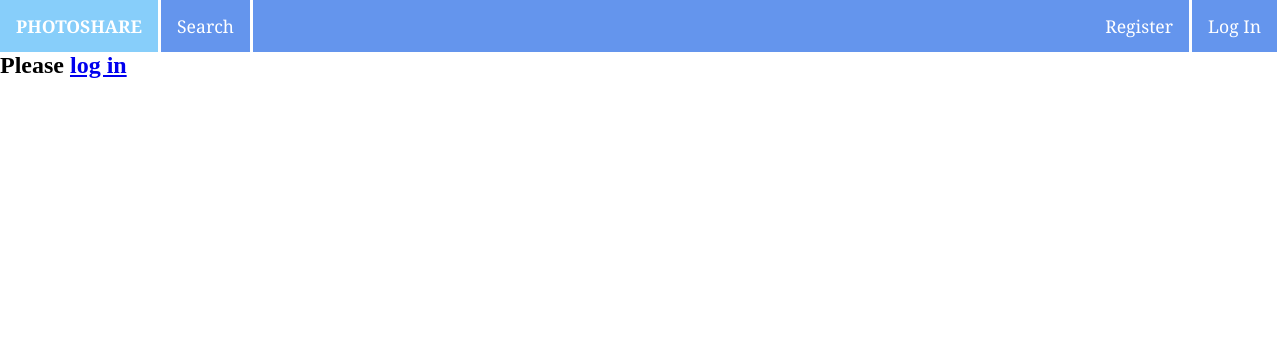
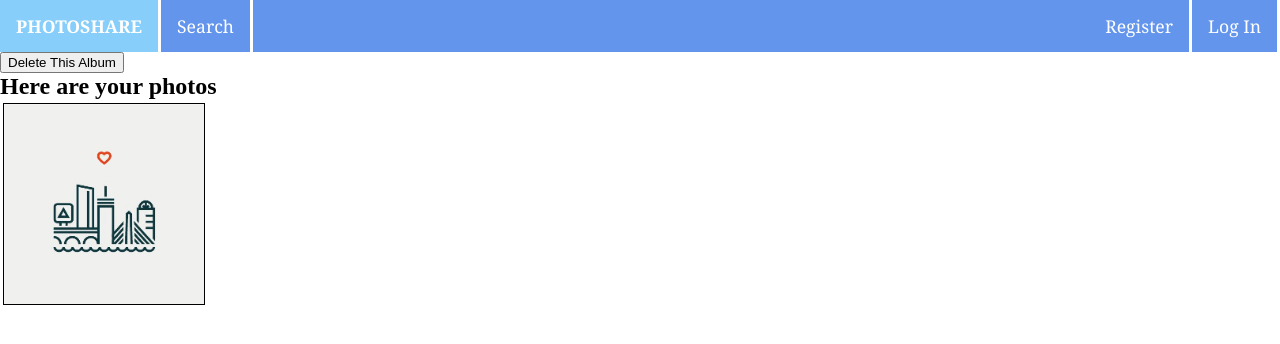
Before and after one commit to huangch123/PA1, a Flask app: page /album/1 in a window 1280 px wide. Shown: the top 344 px of the page. Run offline with Flask 2, Linux system fonts and the light colour scheme; data comes from the database, SQL or seed files in the repository.

Commit message:
album does not exist

```diff
--- a/app.py
+++ b/app.py
@@ -343,20 +343,28 @@ def albums():
 @app.route('/album/<int:album_id>', methods=['GET', 'POST'])
 def album(album_id):
     if request.method == 'GET':
+        query = "SELECT AID FROM ALBUM WHERE AID = %s"
+        cursor.execute(query, album_id)
+        album = cursor.fetchall()
+
         query = "SELECT PID, DATA FROM PHOTO WHERE AID = %s"
         cursor.execute(query, album_id)
         photos = cursor.fetchall()
-        return render_template("album.html", photos=photos, album_id=album_id)
+        return render_template("album.html", photos=photos, album_id=album_id, album=album)
     else:
         if request.form.get('albumBtn') == 'delete':
             query = "DELETE FROM ALBUM WHERE AID = %s"
             cursor.execute(query, album_id)
             conn.commit()
 
+        query = "SELECT AID FROM ALBUM WHERE AID = %s"
+        cursor.execute(query, album_id)
+        album = cursor.fetchall()
+
         query = "SELECT PID, DATA FROM PHOTO WHERE AID = %s"
         cursor.execute(query, album_id)
         photos = cursor.fetchall()
-        return render_template("album.html", photos=photos, album_id=album_id)
+        return render_template("album.html", photos=photos, album_id=album_id, album=album)
 
 @app.route('/upload/<path:filename>')
 def get_photo(filename):
--- a/templates/album.html
+++ b/templates/album.html
@@ -2,7 +2,7 @@
 <html lang="en">
 <head>
     <meta charset="UTF-8">
-    <title>{{ album }}</title>
+    <title>Album</title>
     <link rel="stylesheet" type="text/css" href="../static/style.css">
 </head>
 <body>
@@ -27,8 +27,7 @@
         {% endif %}
     </ul>
 
-
-    {% if current_user.is_authenticated %}
+    {% if album %}
         <form id=delete_album_form" method="post" action="/album/{{ album_id }}">
             <div id="divAlbumDelete">
                 <button id="btnAlbumDelete" name="albumBtn" type="submit" onclick="confirmAlbumDelete()" value="delete">Delete This Album</button>
@@ -57,9 +56,9 @@
             {% else %}
                 <p>You currently do not have any photos in this album. How about uploading some.</p>
             {% endif %}
-            </form>
+        </form>
     {% else %}
-        <h2>Please <a href="/login">log in</a></h2>
+        <h2>This album does not exist</h2>
     {% endif %}
 
     <script src="static/script.js"></script>
```
